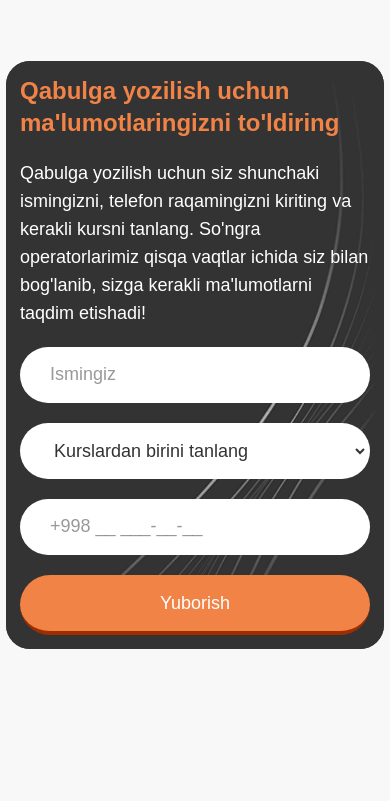
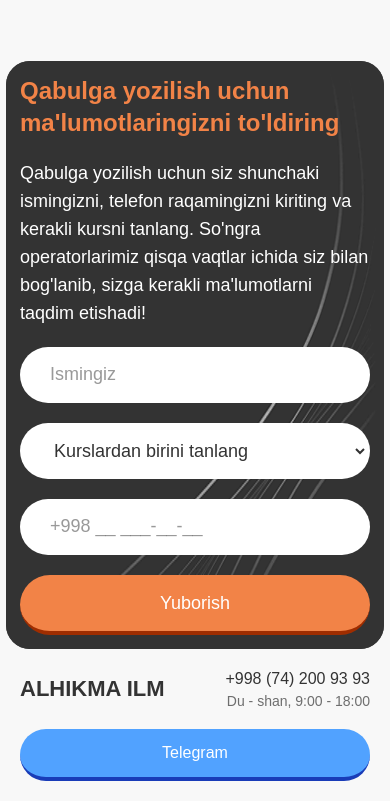
Before and after one commit to yaxyobekuz/Alhikma, a website with bundled scripts: page index.html in a window 390 px wide. Shown: the part 6636-7437 px from the top of the page. Before the commit the page ends 7285 px from the top, so only its background shows below. Built offline with nearby package versions, Linux system fonts and the light colour scheme; a web font is replaced by a local one.

Commit message:
Add responsive footer styles and utility classes for padding and text size

```diff
--- a/index.html
+++ b/index.html
@@ -668,11 +668,12 @@
       </div>
     </section>
 
-    <div class="hidden">
     <!-- Footer -->
     <footer>
-        <div class="container">
-          <div class="flex items-center justify-between h-20 sm:h-24 md:h-28">
+      <div class="container pb-5 sm:pb-0">
+        <div
+          class="flex items-center justify-between h-20 sm:mb-0 sm:h-24 md:h-28"
+        >
           <!-- Logo -->
           <h1
             class="font-semibold text-[22px] uppercase sm:text-2xl md:text-3xl"
@@ -686,7 +687,7 @@
             <div>
               <a
                 href="tel:+998742009393"
-                  class="font-medium text-lg transition-colors duration-200 hover:text-brand-primary"
+                class="font-medium transition-colors duration-200 hover:text-brand-primary xs:text-lg"
               >
                 +998 (74) 200 93 93
               </a>
@@ -697,6 +698,7 @@
             </div>
 
             <!-- Action button -->
+            <div class="hidden btn-3d-wrapper sm:flex">
               <a
                 target="_blank"
                 href="https://t.me/alhikmagroup"
@@ -707,8 +709,19 @@
             </div>
           </div>
         </div>
+
+        <!-- Mobile telegram link -->
+        <div class="btn-3d-wrapper justify-center sm:hidden">
+          <a
+            target="_blank"
+            href="https://t.me/alhikmagroup"
+            class="btn-3d w-full bg-blue-400 border-blue-800 hover:bg-blue-500 xs:w-48"
+          >
+            Telegram
+          </a>
+        </div>
+      </div>
     </footer>
-    </div>
 
     <!-- Scripts -->
     <script type="module" src="./src/scripts/index.js"></script>
```
Also changed, not shown: src/styles/output.css. Lines whose indentation alone changed are shown as unchanged.
